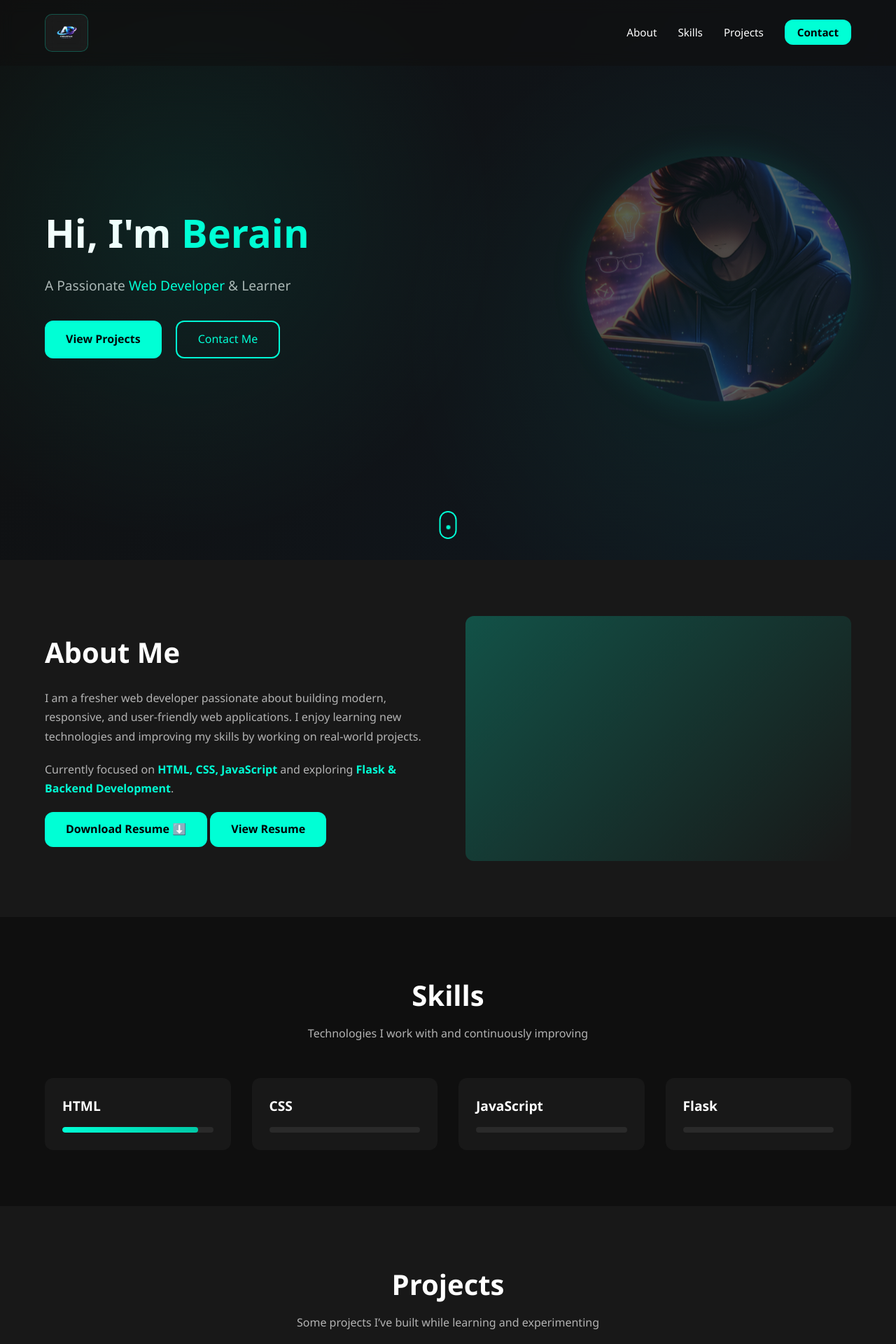
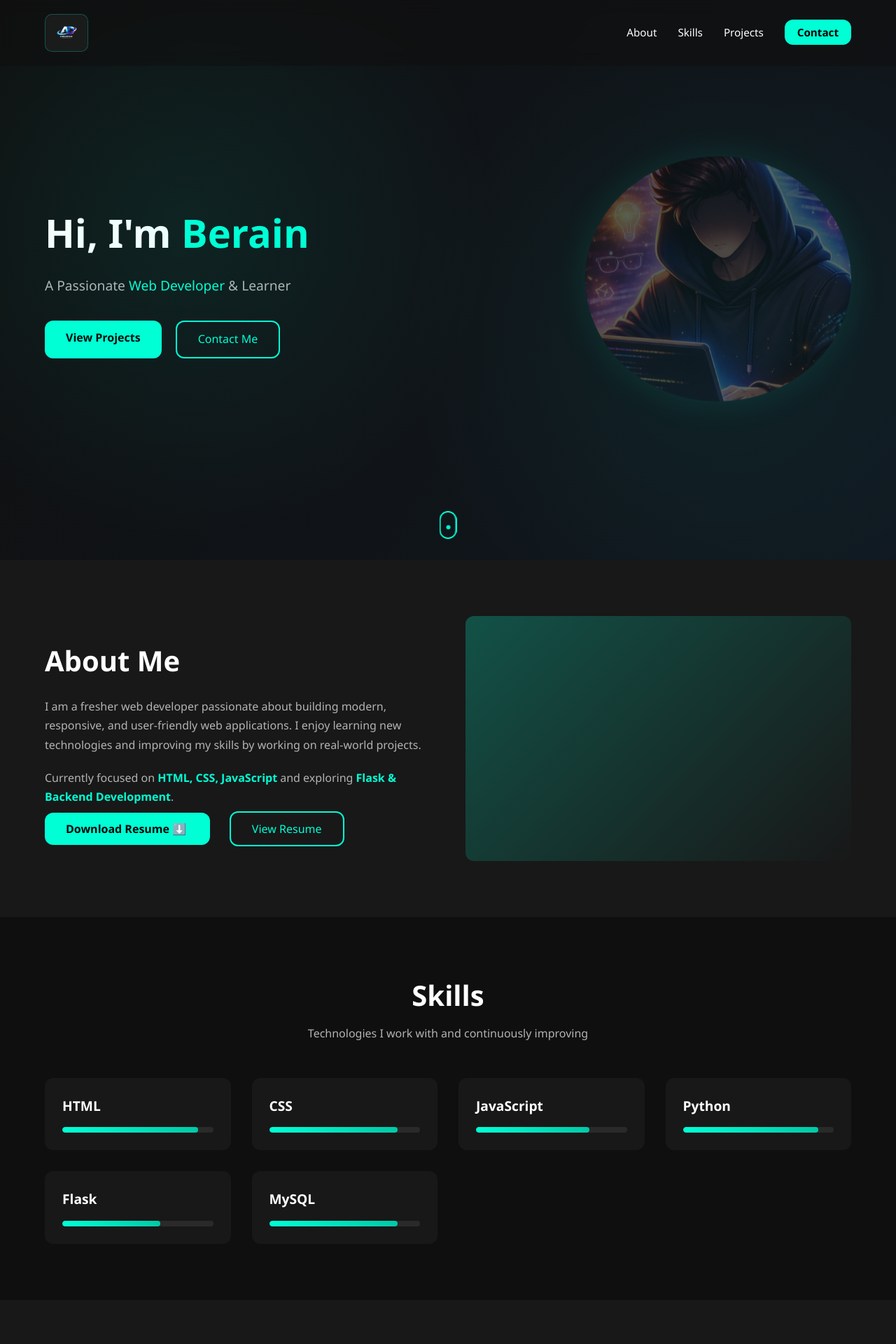
Before and after one commit to viran-max/flask-portfolio-website, a Flask app: page / in a window 1280 px wide. Shown: the top 1920 px of the page at 70% size. Run offline with Flask 3, Linux system fonts and the light colour scheme.

Commit message:
Changes css of button resume and add more Skills like python and Mysql

```diff
--- a/static/css/about.css
+++ b/static/css/about.css
@@ -53,8 +53,8 @@
         display: none;
     }
 }
-.btn-primary {
+/* .btn-primary {
     display: inline-flex;
     align-items: center;
     gap: 8px;
-}
+} */
--- a/static/css/hero.css
+++ b/static/css/hero.css
@@ -60,6 +60,21 @@
 }
 
 .btn-primary:hover {
+    background: var(--accent-hover);
+}
+/* btn-primary-about effect*/
+.btn-primary-about {
+    padding: 12px 30px;
+    background: var(--accent);
+    color: #000;
+    border-radius: var(--border-radius);
+    text-decoration: none;
+    font-weight: 600;
+    transition: var(--transition);
+    margin-right:5%;
+}
+
+.btn-primary-about:hover {
     background: var(--accent-hover);
 }
 
--- a/templates/components/about.html
+++ b/templates/components/about.html
@@ -17,14 +17,14 @@
 
       <a
         href="{{ url_for('static', filename='resume/RESUME.pdf') }}"
-        class="btn-primary"
+        class="btn-primary-about"
         download
       >
         Download Resume ⬇️
       </a>
       <a
         href="{{ url_for('static', filename='resume/RESUME.pdf') }}"
-        class="btn-primary"
+        class="btn-outline"
         target="_blank"
       >
         View Resume
--- a/templates/components/skills.html
+++ b/templates/components/skills.html
@@ -17,21 +17,34 @@
       <div class="skill-card">
         <h3>CSS</h3>
         <div class="skill-bar">
-          <span style="width: 85%"></span>
+          <span data-width="85%"></span>
         </div>
       </div>
 
       <div class="skill-card">
         <h3>JavaScript</h3>
         <div class="skill-bar">
-          <span style="width: 75%"></span>
+          <span data-width="75%"></span>
         </div>
       </div>
 
       <div class="skill-card">
+        <h3>Python</h3>
+        <div class="skill-bar">
+          <span data-width="90%"></span>
+        </div>
+      </div>
+      <div class="skill-card">
         <h3>Flask</h3>
         <div class="skill-bar">
-          <span style="width: 65%"></span>
+          <span data-width="65%"></span>
+        </div>
+      </div>
+
+      <div class="skill-card">
+        <h3>MySQL</h3>
+        <div class="skill-bar">
+          <span data-width="85%"></span>
         </div>
       </div>
 
```
